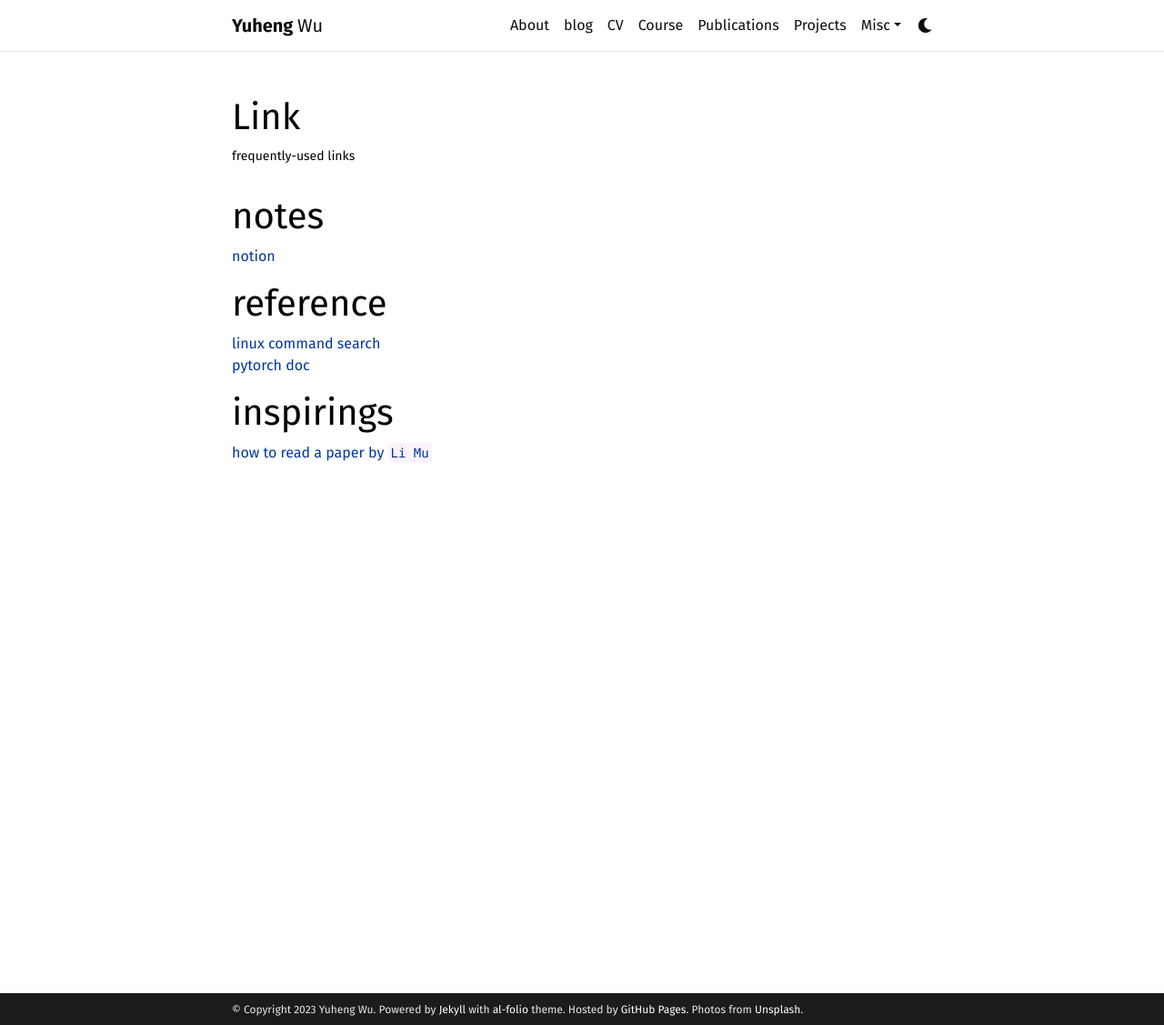
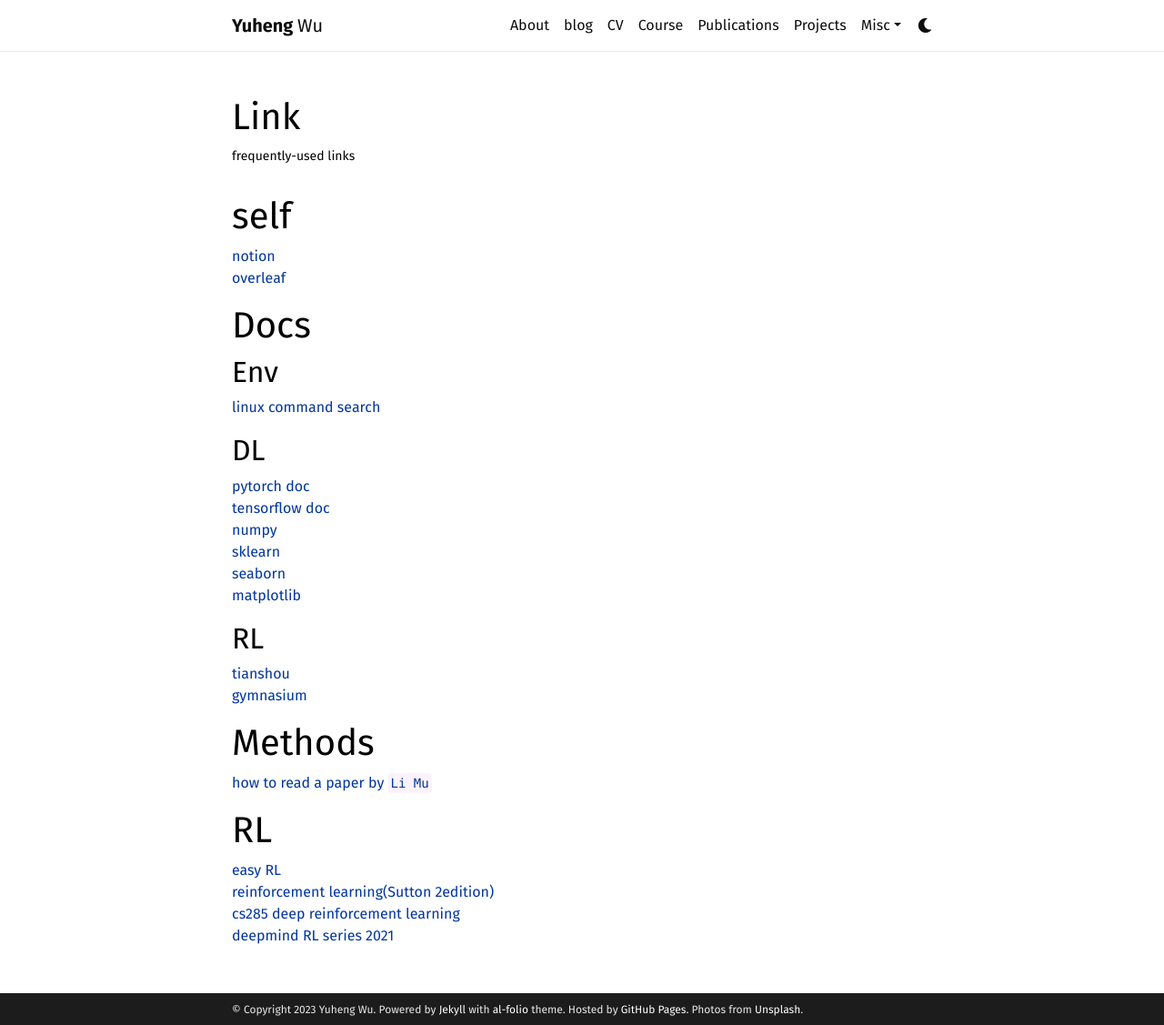
Before and after one commit to wyhallenwu/wyhallenwu.github.io, a Jekyll site: the page built from _pages/link.md, in a window 1280 px wide and 1127 px high. Shown: the whole window at 91% size. Built offline with Jekyll 4.4.1, drawn with Linux system fonts in a browser that asks for light colours; comment, search, counter and statistics services are not loaded; a style sheet for code colours, icons or effects is not loaded.

Commit message:
update links

```diff
--- a/_data/cv.yml
+++ b/_data/cv.yml
@@ -31,7 +31,7 @@
         #     - Sub-description 1.
         #     - Sub-description 2.
     - title: Research Intern
-      institution: GNSS group at Shanghai University
+      institution: INSS group at Shanghai University
       year: 2021-2023
       description:
         - research on the Deep Reinforcement Learning for Computer Network and Edge Computing
--- a/_pages/link.md
+++ b/_pages/link.md
@@ -7,12 +7,29 @@ description: frequently-used links
 nav: false
 nav_order: 7
 ---
-# notes
-[notion](https://wuyuheng.notion.site/HOME-37e7c781d91b4921a2cdac13f014c2a6)
+# self
+[notion](https://www.notion.so/wuyuheng/Papers-45c1ddd6fa3842ea8cc348e1626837a2)
+[overleaf](https://www.overleaf.com/project)
 
-# reference
+# Docs
+## Env
 [linux command search](https://wangchujiang.com/linux-command/)
+## DL
 [pytorch doc](https://pytorch.org/docs/stable/index.html)
+[tensorflow doc](https://www.tensorflow.org/api_docs/python/tf)
+[numpy](https://numpy.org/doc/stable/index.html)
+[sklearn](https://scikit-learn.org/0.21/documentation.html)
+[seaborn](https://seaborn.pydata.org/api.html)
+[matplotlib](https://matplotlib.org/stable/api/index.html)
+## RL
+[tianshou](https://tianshou.readthedocs.io/en/master/)
+[gymnasium](https://gymnasium.farama.org/)
 
-# inspirings
+# Methods
 [how to read a paper by `Li Mu`](https://www.bilibili.com/video/BV1H44y1t75x/?spm_id_from=333.999.0.0)
+
+# RL
+[easy RL](https://datawhalechina.github.io/easy-rl/#/chapter1/chapter1)
+[reinforcement learning(Sutton 2edition)](http://incompleteideas.net/book/RLbook2020.pdf)
+[cs285 deep reinforcement learning](http://rail.eecs.berkeley.edu/deeprlcourse/resources/)
+[deepmind RL series 2021](https://www.deepmind.com/learning-resources/reinforcement-learning-lecture-series-2021)
```
